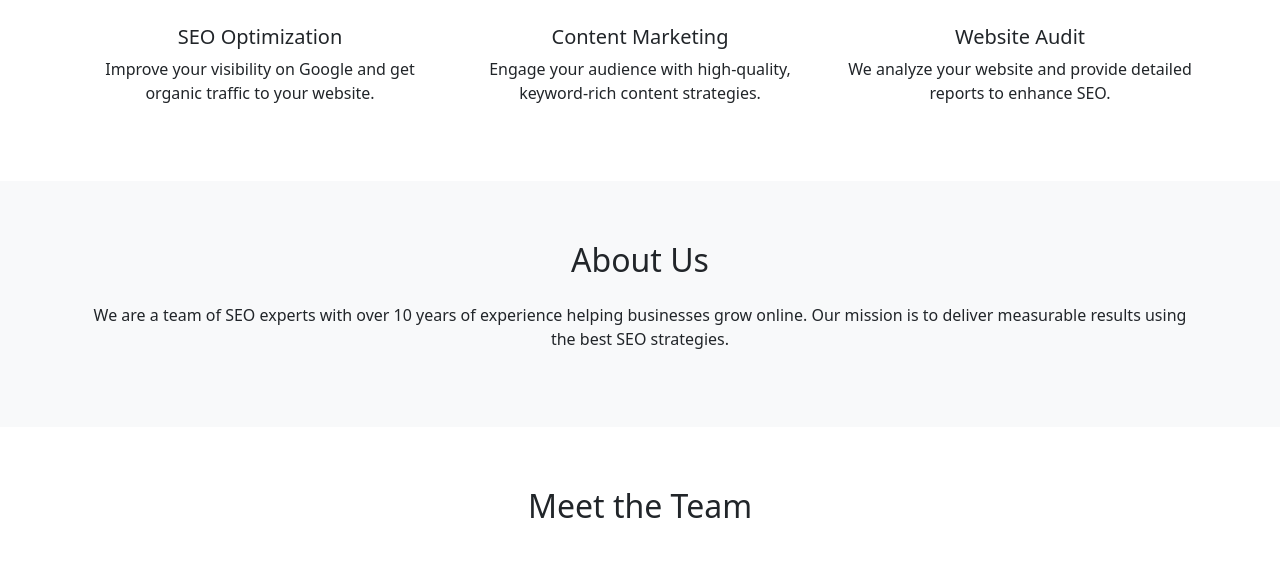
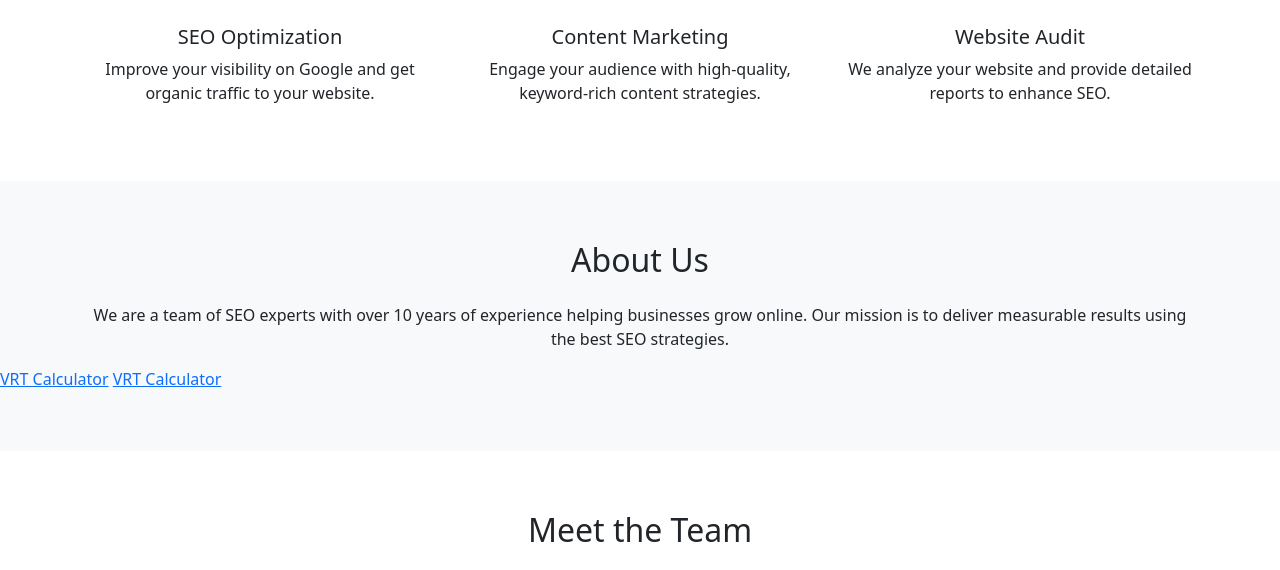
Before and after one commit to GariBlogger/bleakez.github.com, a plain HTML site: page index.html in a window 1280 px wide. Shown: the part 499-1069 px from the top of the page. Drawn offline with nearby package versions, Linux system fonts and the light colour scheme.

Commit message:
Update index.html

```diff
--- a/index.html
+++ b/index.html
@@ -81,6 +81,14 @@
       <h2 class="text-center mb-4">About Us</h2>
       <p class="text-center">We are a team of SEO experts with over 10 years of experience helping businesses grow online. Our mission is to deliver measurable results using the best SEO strategies.</p>
     </div>
+
+<a href="https://www.facebook.com/vrtcalculator">VRT Calculator</a>
+    <a href="https://www.instagram.com/vrtcalculator/">VRT Calculator</a>
+
+
+
+
+
   </section>
 
   <!-- Team Section -->
```
